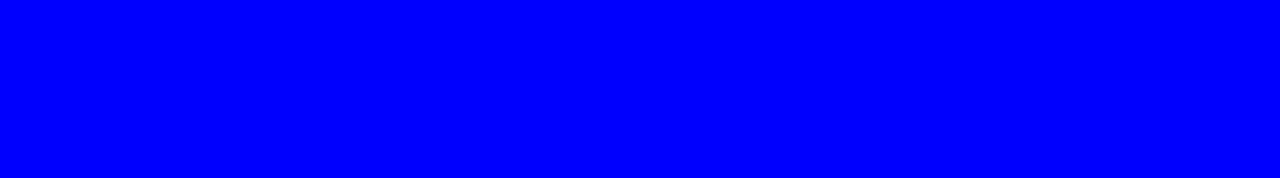
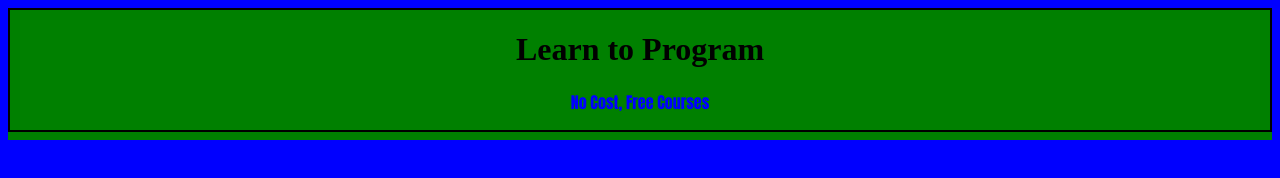
Before and after one commit to learntoprogramcode/learntoprogramcode.github.io, a plain HTML site: page index.html in a window 1280 px wide. Drawn offline with Linux system fonts and the light colour scheme.

Commit message:
Updated.

```diff
--- a/index.html
+++ b/index.html
@@ -3,5 +3,13 @@
    <head>
      <link type="text/css" rel="stylesheet" href="style.css">
    </head>
-   <body id="mainbody"></body>
+   <body id="mainbody">
+      <div id="headerdiv">
+         <h1 class="middle" id="hh1">Learn to Program</h1>
+         <p class="middle" id="hp">No Cost, Free Courses</p>
+      </div>
+      <div id="coursesec">
+
+      </div>
+   </body>
 </html>
```
